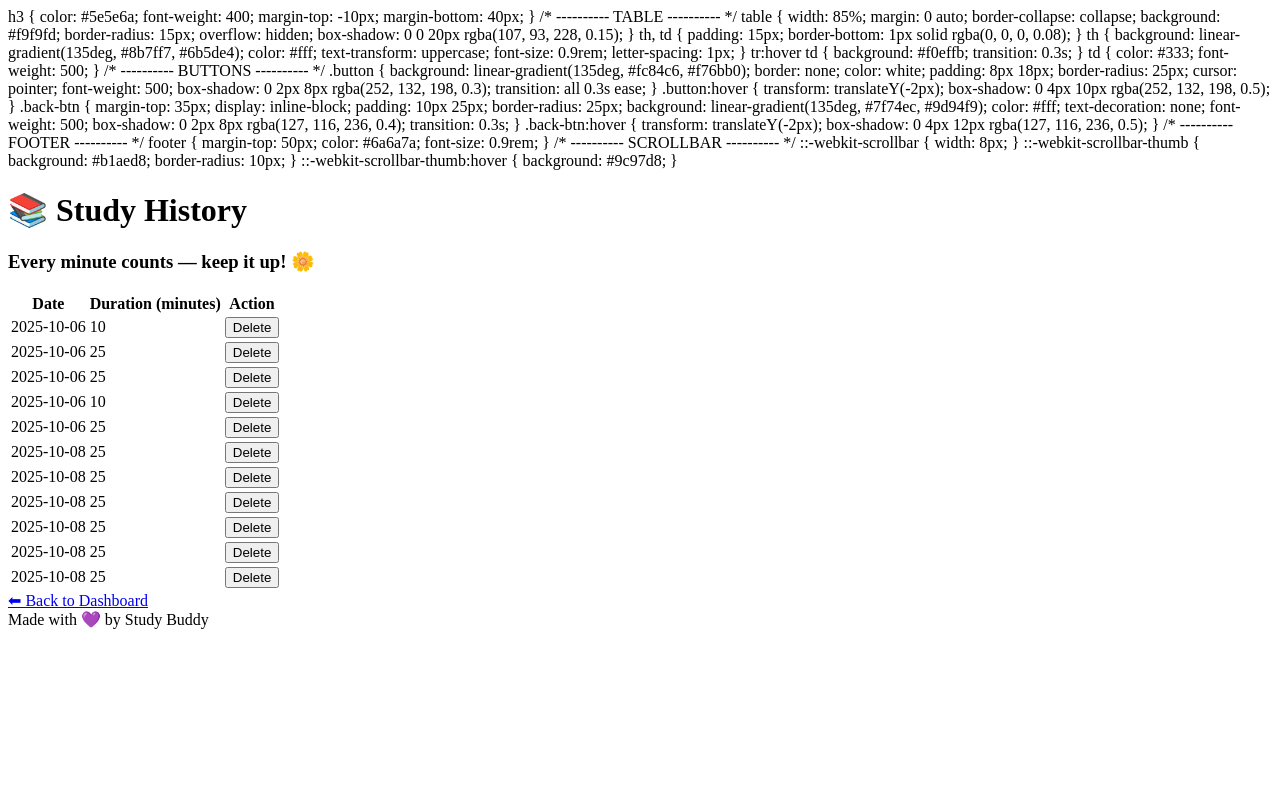
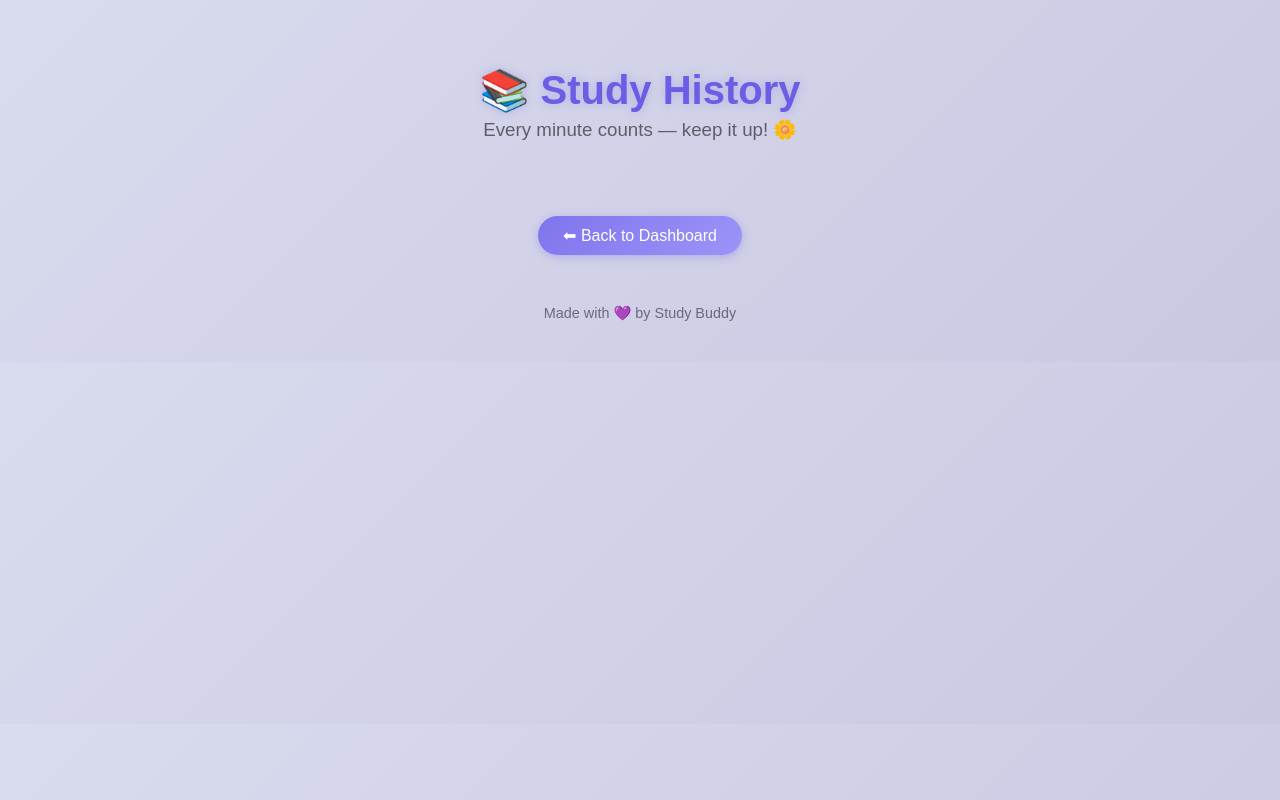
Before and after one commit to FaheemaTamton/Study-Buddy, a Flask app: template templates/history.html in a window 1280 px wide. Run offline with Flask 3, Linux system fonts and the light colour scheme; the template is opened without the code that fills it: values that come from a table or form of the project are taken from there, others are empty; data comes from the database, SQL or seed files in the repository.

Commit message:
Update html

```diff
--- a/templates/history.html
+++ b/templates/history.html
@@ -1,6 +1,28 @@
 {% extends "base.html" %}
 {% block content %}
+<!DOCTYPE html>
+<html lang="en">
+<head>
+<meta charset="UTF-8">
+<title>Study Buddy - Session History</title>
+<style>
+    /* ---------- BASE STYLES ---------- */
+    body {
+        font-family: 'Poppins', sans-serif;
+        background: linear-gradient(135deg, #f3f4f6, #dce1f0);
+        background: linear-gradient(135deg, #d9dbee, #c9c8e2);
+        color: #2e2e3a;
+        margin: 0;
+        padding: 40px;
+        text-align: center;
+    }
 
+    h1 {
+        font-size: 2.5rem;
+        color: #6b5de4;
+        margin-bottom: 15px;
+        text-shadow: 0 0 10px rgba(107, 93, 228, 0.3);
+    }
 
     h3 {
         color: #5e5e6a;
@@ -106,25 +128,6 @@
     <h1>📚 Study History</h1>
     <h3>Every minute counts — keep it up! 🌼</h3>
 
-    <table>
-        <tr>
-            <th>Date</th>
-            <th>Duration (minutes)</th>
-            <th>Action</th>
-        </tr>
-        {% for s in sessions %}
-        <tr>
-            <td>{{ s.date }}</td>
-            <td>{{ s.duration }}</td>
-            <td>
-                <a href="{{ url_for('delete_session', id=s.id) }}">
-                    <button class="button">Delete</button>
-                </a>
-            </td>
-        </tr>
-        {% endfor %}
-    </table>
-
     <a href="{{ url_for('index') }}" class="back-btn">⬅ Back to Dashboard</a>
 
     <footer>Made with 💜 by Study Buddy</footer>
```
Also changed, not shown: templates/index.html (+57 -0 lines).
